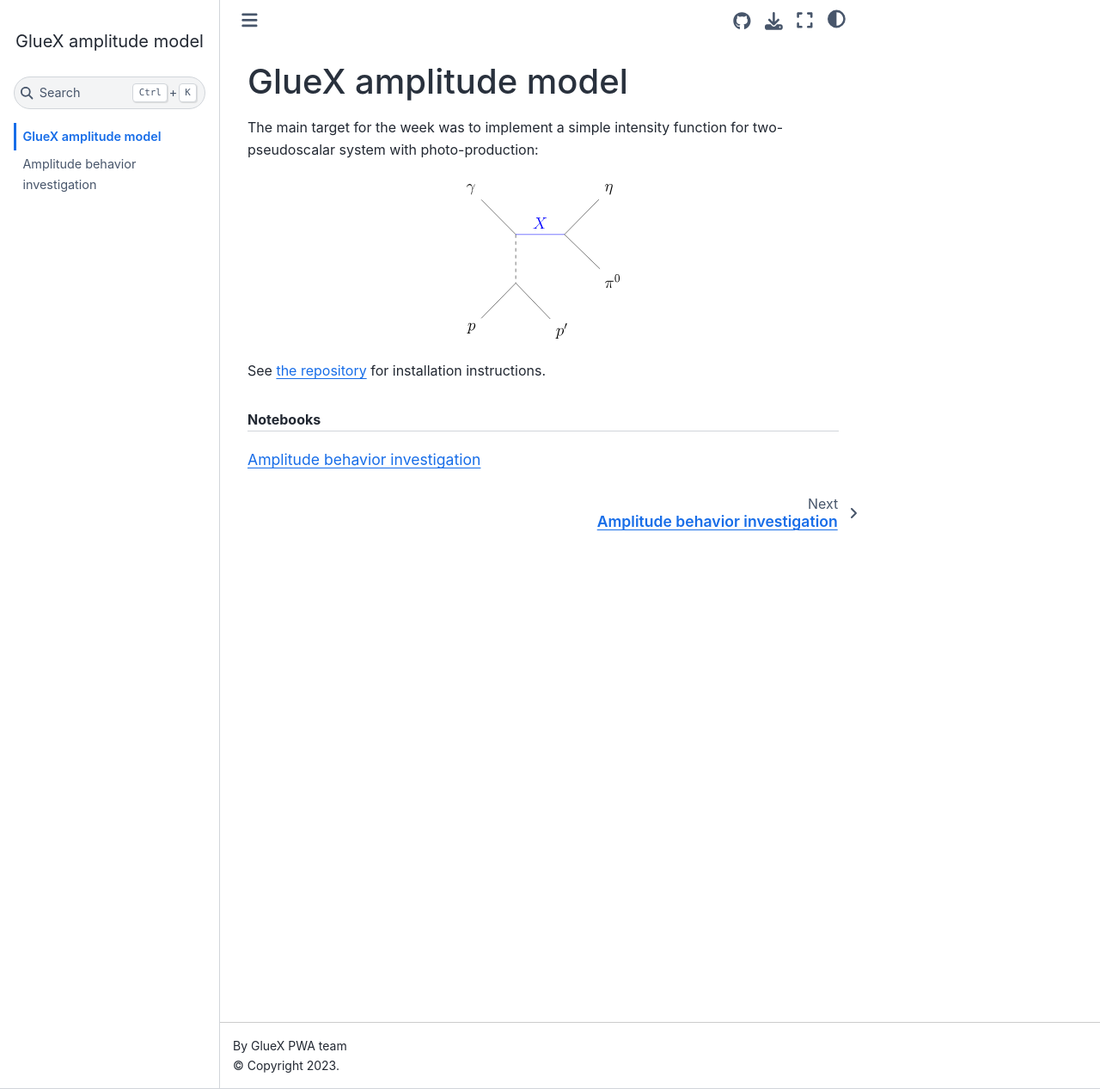
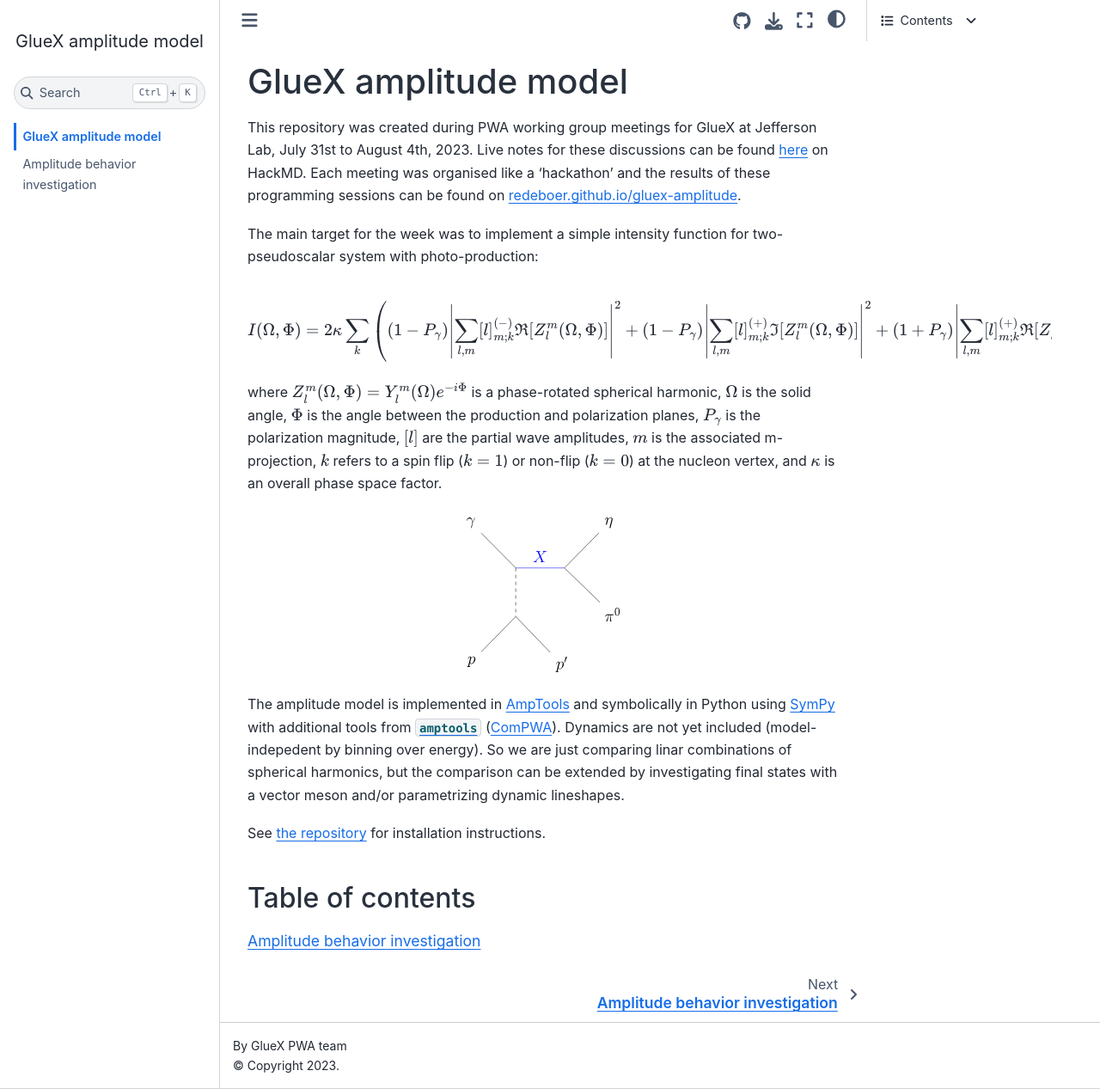
Before and after one commit to ComPWA/gluex-amplitude, a Jupyter Book: the page built from docs/index.md, in a window 1280 px wide and 1267 px high. Shown: the whole window at 86% size. Built offline with Jupyter Book 1.0.4 settings and Sphinx 7.4.7 and the Sphinx Book theme 1.1.4, drawn with Linux system fonts in a browser that asks for light colours.

Commit message:
DOC: extend explanation of the project

````diff
--- a/README.md
+++ b/README.md
@@ -1,6 +1,6 @@
 # Comparison repository for GlueX amplitude models
 
-This repository was created during PWA working group meetings for GlueX at Jefferson Lab, July 31st to August 4th, 2023. Live notes for these discussions can be found [here](https://hackmd.io/@QHYjhejHTIWXL2MltV3WNQ/r17prtBo3) on HackMD. Each meeting was organised like a hackathon and the results of these programming sessions can be found on [redeboer.github.io/gluex-amplitude](https://redeboer.github.io/gluex-amplitude).
+This repository was created during PWA working group meetings for GlueX at Jefferson Lab, July 31st to August 4th, 2023. Live notes for these discussions can be found [here](https://hackmd.io/@QHYjhejHTIWXL2MltV3WNQ/r17prtBo3) on HackMD. Each meeting was organised like a 'hackathon' and the results of these programming sessions can be found on [redeboer.github.io/gluex-amplitude](https://redeboer.github.io/gluex-amplitude).
 
 The main target for the week was to implement a simple intensity function for two-pseudoscalar system with photo-production:
 
@@ -9,6 +9,8 @@
 where $Z_{l}^{m}(\Omega,\Phi)=Y_{l}^{m}(\Omega)e^{-i\Phi}$ is a phase-rotated spherical harmonic, $\Omega$ is the solid angle, $\Phi$ is the angle between the production and polarization planes, $P_{\gamma}$ is the polarization magnitude, $[l]$ are the partial wave amplitudes, $m$ is the associated m-projection, $k$ refers to a spin flip ($k=1$) or non-flip ($k=0$) at the nucleon vertex, and $\kappa$ is an overall phase space factor.
 
 ![](docs/fig/feynman-gluex-two-pseudoscalar.svg)
+
+The amplitude model is implemented in [AmpTools](https://github.com/mashephe/AmpTools) and symbolically in Python using [SymPy](https://docs.sympy.org) with additional tools from [`amptools`](https://ampform.rtfd.io) ([ComPWA](https://compwa-org.rtfd.io)). Dynamics are not yet included (model-indepedent by binning over energy). So we are just comparing linar combinations of spherical harmonics, but the comparison can be extended by investigating final states with a vector meson and/or parametrizing dynamic lineshapes.
 
 ## Installation
 
--- a/docs/index.md
+++ b/docs/index.md
@@ -1,21 +1,36 @@
 # GlueX amplitude model
 
 ```{include} ../README.md
-:start-line: 3
-:end-line: 5
+:start-line: 2
+:end-line: 6
+```
+
+```{math}
+:class: full-width
+I(\Omega,\Phi) = 2\kappa\sum_{k}\left(
+  (1-P_{\gamma})\left|\sum_{l,m}[l]_{m;k}^{(-)}\Re[Z_{l}^{m}(\Omega,\Phi)]\right|^2
+  +(1-P_{\gamma})\left|\sum_{l,m}[l]_{m;k}^{(+)}\Im[Z_{l}^{m}(\Omega,\Phi)]\right|^2
+  +(1+P_{\gamma})\left|\sum_{l,m}[l]_{m;k}^{(+)}\Re[Z_{l}^{m}(\Omega,\Phi)]\right|^2
+  +(1+P_{\gamma})\left|\sum_{l,m}[l]_{m;k}^{(-)}\Im[Z_{l}^{m}(\Omega,\Phi)]\right|^2
+\right)
 ```
 
 ```{include} ../README.md
-:start-line: 9
-:end-line: 9
+:start-line: 8
+:end-line: 10
 ```
 
 :::{figure} fig/feynman-gluex-two-pseudoscalar.svg
 :::
 
+```{include} ../README.md
+:start-line: 12
+:end-line: 13
+```
+
 See [the repository](https://github.com/redeboer/gluex-amplitude) for installation instructions.
 
-:::{rubric} Notebooks
-:::
+## Table of contents
+
 :::{tableofcontents}
 :::
````
